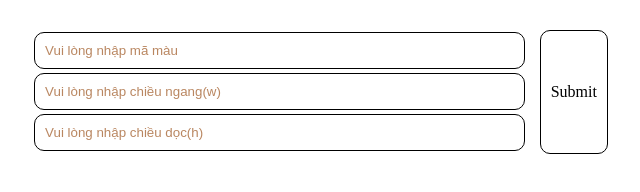
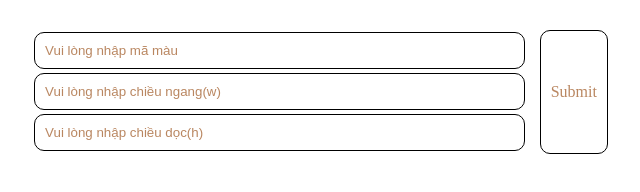
Before and after one commit to didieu0807/web_basic, a plain HTML site: page btvn_b8.html in a window 1280 px wide. Shown: the full height of the page, 319-959 px from the left. Drawn offline with Linux system fonts and the light colour scheme.

Commit message:
update files

```diff
--- a/btvn_b8.html
+++ b/btvn_b8.html
@@ -32,6 +32,7 @@
             border: 1px solid black;
             display: flex;
             align-items: center;
+            color: rgba(171, 111, 65, 0.838);
         }
         .box-section {
             display: none;
```
